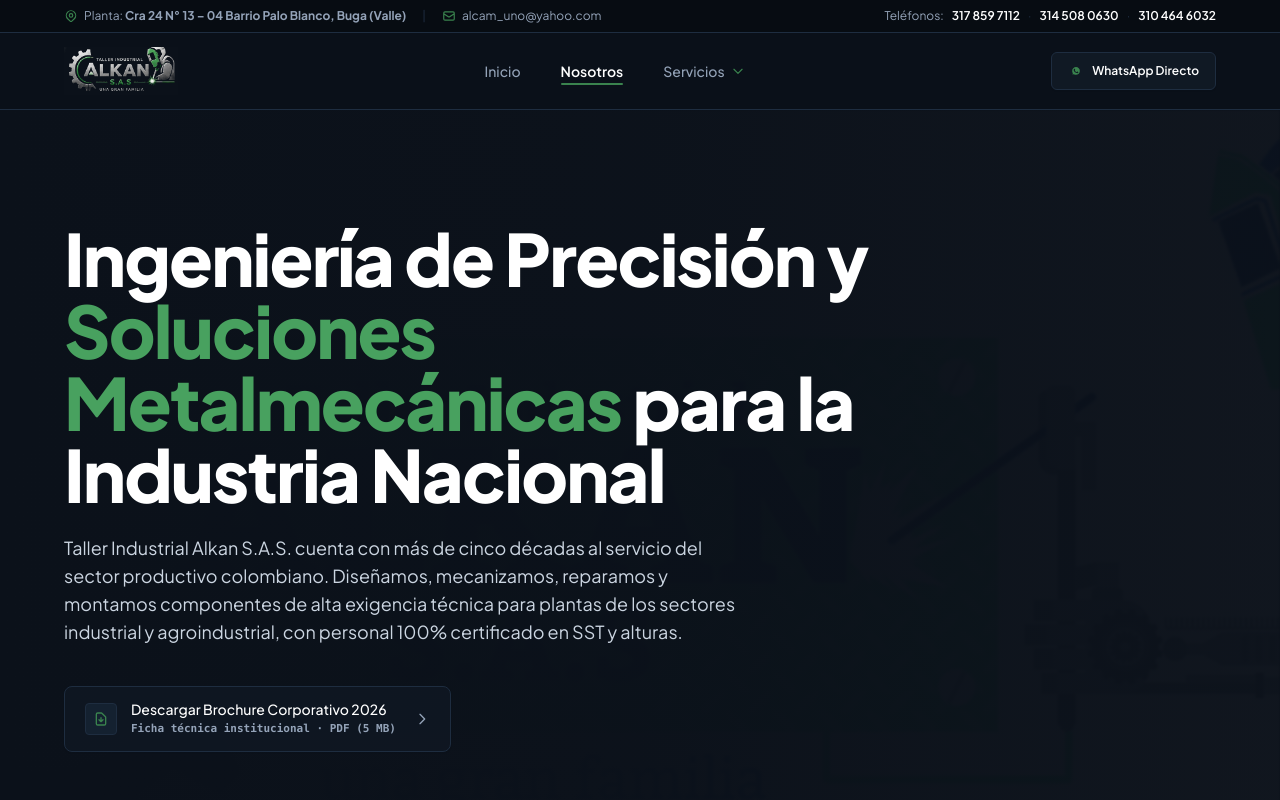
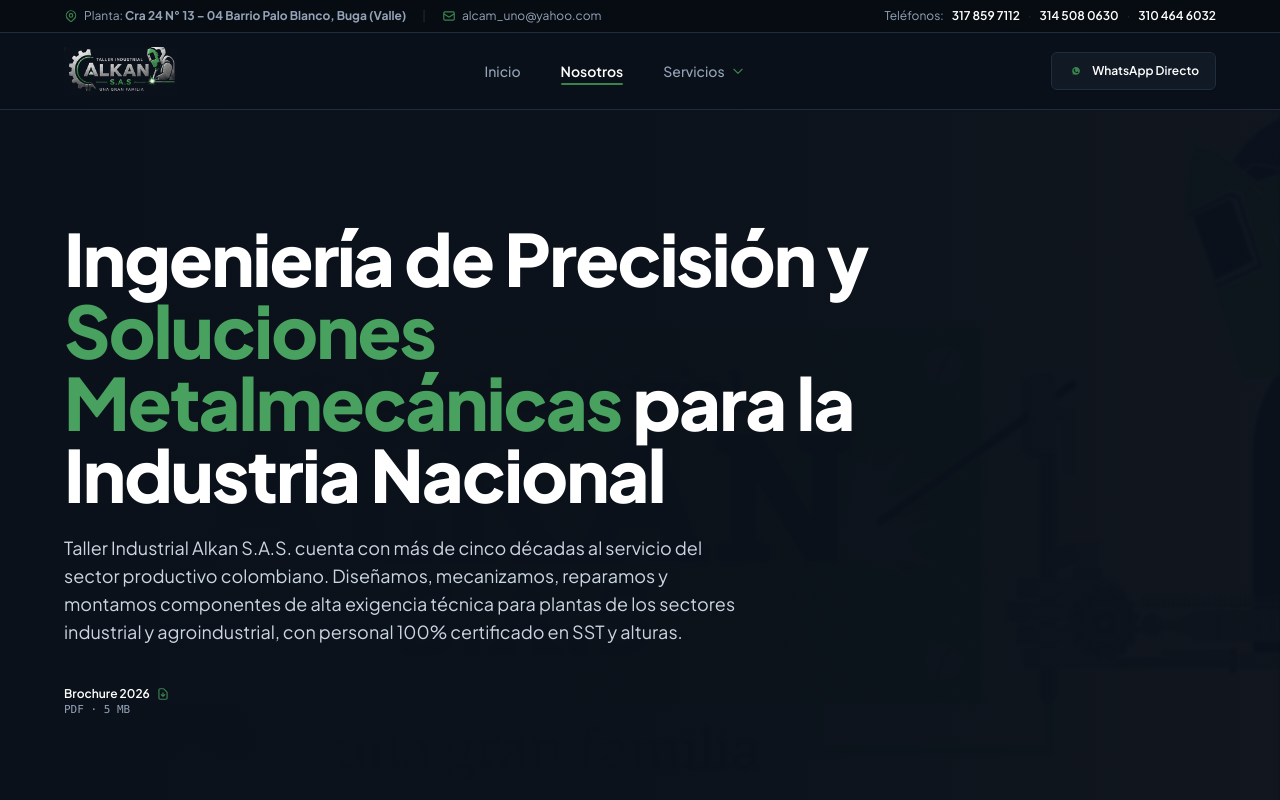
Before and after one commit to dilanmh066-ux/AlkanWeb, a plain HTML site: page vistas/nosotros.html in a window 1280 px wide. Shown: the top 800 px of the page. Drawn offline with nearby package versions, Linux system fonts and the light colour scheme.

Commit message:
Ajustar enlace del brochure a diseno minimalista y sobrio

```diff
--- a/vistas/nosotros.html
+++ b/vistas/nosotros.html
@@ -252,23 +252,20 @@
         Taller Industrial Alkan S.A.S. cuenta con más de cinco décadas al servicio del sector productivo colombiano. Diseñamos, mecanizamos, reparamos y montamos componentes de alta exigencia técnica para plantas de los sectores industrial y agroindustrial, con personal 100% certificado en SST y alturas.
       </p>
 
-      <!-- Descarga de Brochure Corporativo B2B (Discreto y Técnico) -->
+      <!-- Enlace minimalista al brochure -->
       <div class="pt-2">
         <a
           href="RecursosVisuales/BROCHURE - TALLER ALKAN 2026.pdf"
           download="BROCHURE - TALLER ALKAN 2026.pdf"
           target="_blank"
           rel="noopener noreferrer"
-          class="inline-flex items-center gap-3.5 px-4 sm:px-5 py-3 rounded-lg border border-brand-border bg-brand-surface/70 hover:bg-brand-surface hover:border-brand-green/60 text-xs sm:text-sm font-semibold text-brand-textSteel hover:text-white transition-all shadow-sm group"
+          class="inline-block text-left group"
         >
-          <div class="w-8 h-8 rounded bg-brand-card border border-brand-border flex items-center justify-center text-brand-green group-hover:text-brand-greenHover transition-colors shrink-0">
-            <svg class="w-4 h-4" fill="none" stroke="currentColor" viewBox="0 0 24 24"><path stroke-linecap="round" stroke-linejoin="round" stroke-width="2" d="M12 10v6m0 0l-3-3m3 3l3-3m2 8H7a2 2 0 01-2-2V5a2 2 0 012-2h5.586a1 1 0 01.707.293l5.414 5.414a1 1 0 01.293.707V19a2 2 0 01-2 2z"></path></svg>
-          </div>
-          <div class="text-left">
-            <span class="block text-white font-medium text-xs sm:text-sm">Descargar Brochure Corporativo 2026</span>
-            <span class="block text-[11px] text-brand-textMuted font-mono">Ficha técnica institucional · PDF (5 MB)</span>
-          </div>
-          <svg class="w-4 h-4 text-brand-textMuted group-hover:text-white group-hover:translate-x-0.5 transition-all ml-1 shrink-0" fill="none" stroke="currentColor" viewBox="0 0 24 24"><path stroke-linecap="round" stroke-linejoin="round" stroke-width="2" d="M9 5l7 7-7 7"></path></svg>
+          <span class="text-xs font-semibold text-white group-hover:text-brand-greenHover transition-colors flex items-center gap-1.5">
+            <span>Brochure 2026</span>
+            <svg class="w-3.5 h-3.5 text-brand-green" fill="none" stroke="currentColor" viewBox="0 0 24 24"><path stroke-linecap="round" stroke-linejoin="round" stroke-width="2" d="M12 10v6m0 0l-3-3m3 3l3-3m2 8H7a2 2 0 01-2-2V5a2 2 0 012-2h5.586a1 1 0 01.707.293l5.414 5.414a1 1 0 01.293.707V19a2 2 0 01-2 2z"></path></svg>
+          </span>
+          <span class="text-[11px] text-brand-textMuted block font-mono">PDF · 5 MB</span>
         </a>
       </div>
     </div>
```
